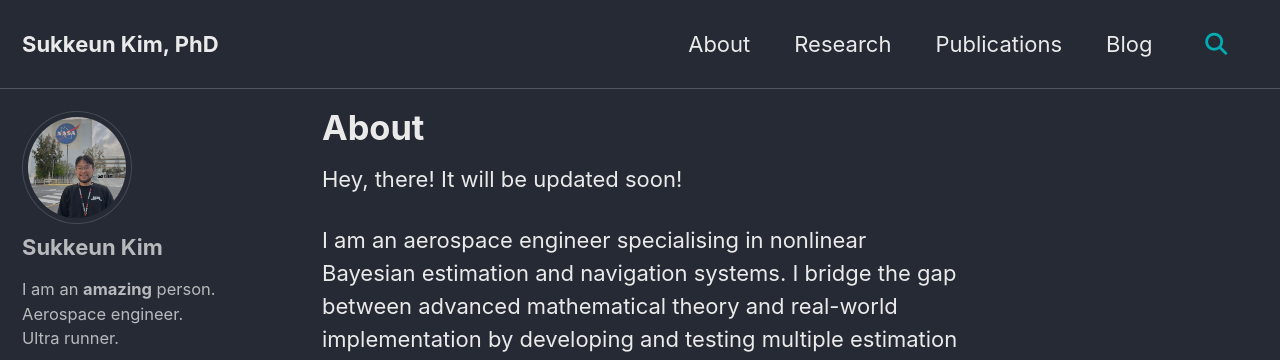
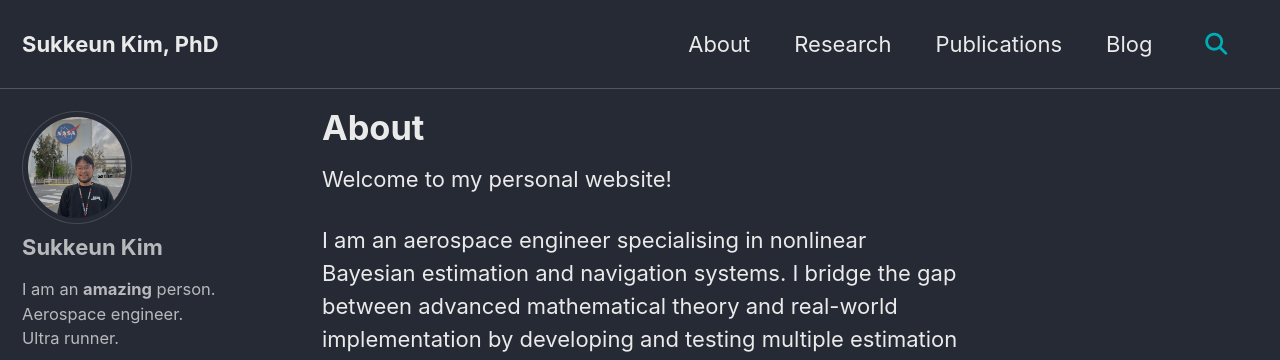
Before and after one commit to skim-aero/skim-aero.github.io, a Jekyll site: the page built from _pages/about.html, in a window 1280 px wide and 900 px high. Shown: the top 360 px of the window. Built offline with Jekyll 4.4.1, drawn with Linux system fonts in a browser that asks for light colours; cached includes are drawn as plain includes.

Commit message:
Updated about

```diff
--- a/_pages/about.html
+++ b/_pages/about.html
@@ -5,7 +5,7 @@ permalink: /
 author_profile: true
 ---
 
-<p>Hey, there! It will be updated soon!
+<p>Welcome to my personal website!</p>
 
 <p>I am an aerospace engineer specialising in nonlinear Bayesian estimation and navigation systems. I bridge the gap between advanced mathematical theory and real-world implementation by developing and testing multiple estimation algorithms including particle flow and Gaussian mixture filters.</p>
 
```
